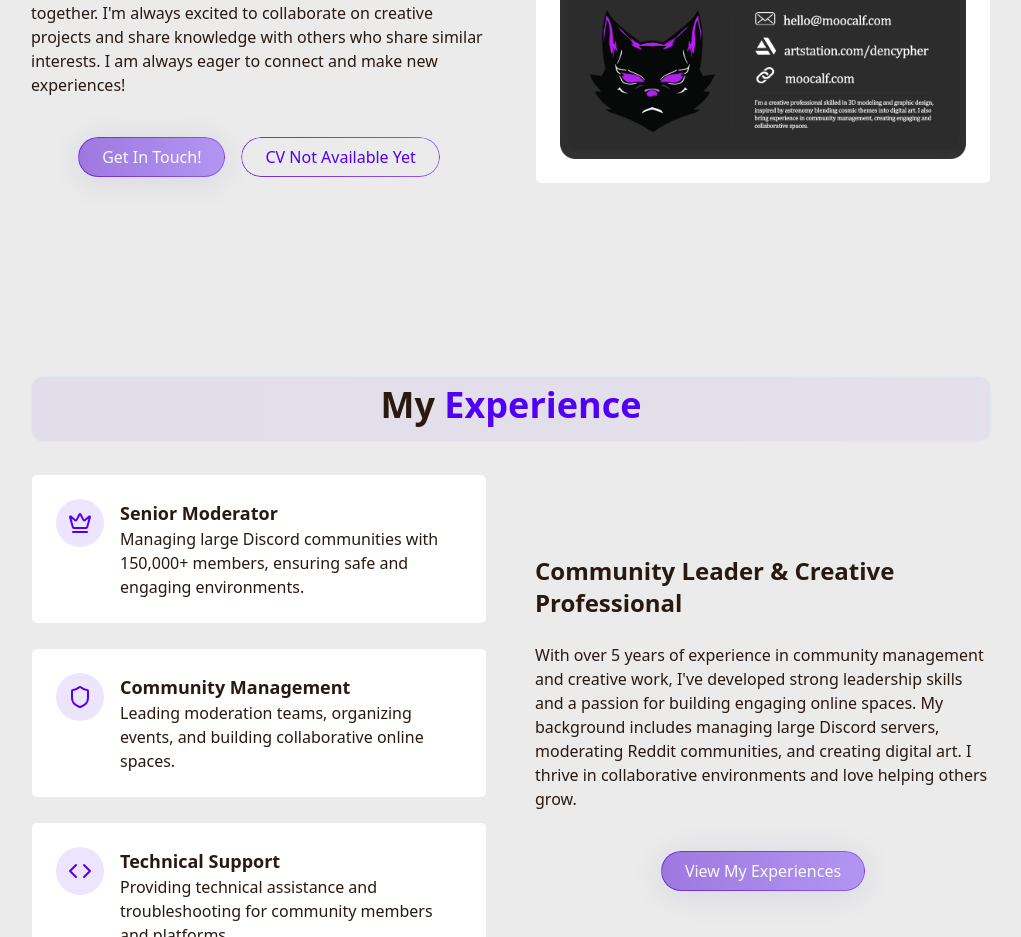
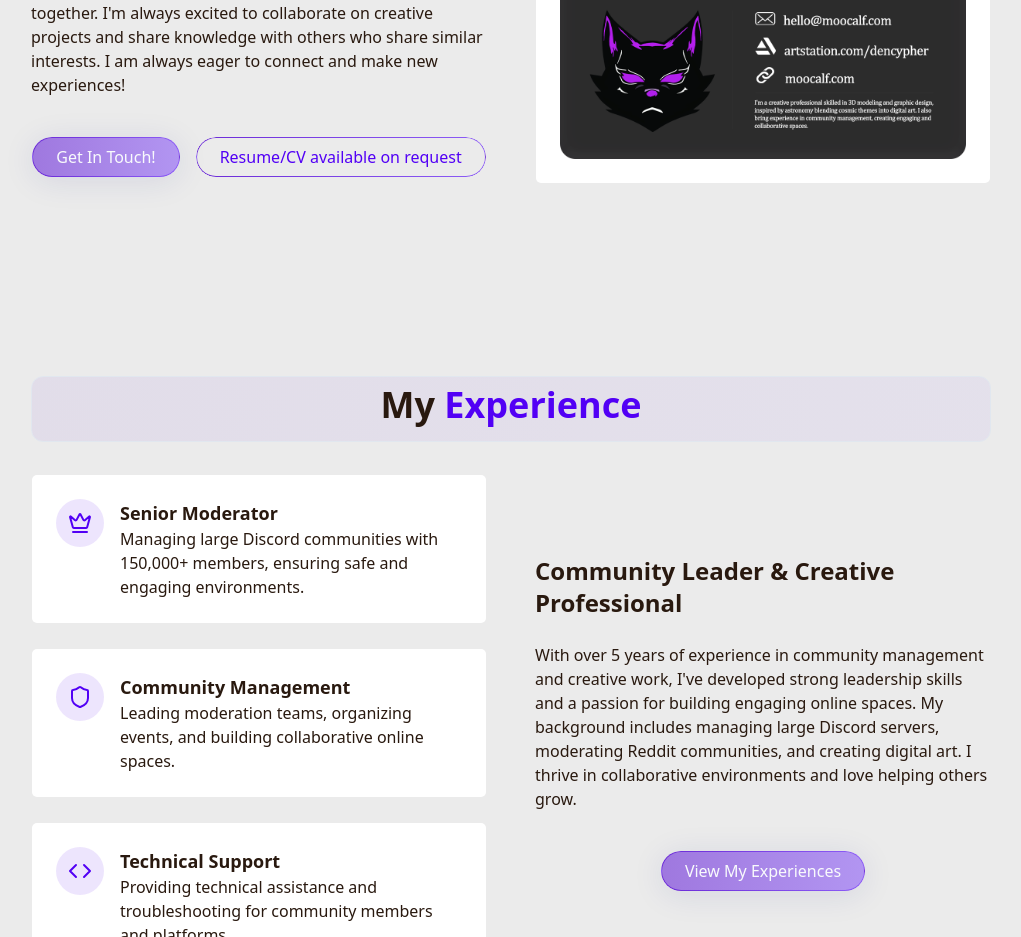
Before and after one commit to MooCalf/OnlinePortfolio, a React (Vite) app: page / in a window 1280 px wide. Shown: the part 1440-2377 px from the top of the page, without its empty margins (129-1150 px from the left). Built offline with nearby package versions, Linux system fonts and the light colour scheme.

Commit message:
Updated button

```diff
--- a/src/Components/AboutSection.jsx
+++ b/src/Components/AboutSection.jsx
@@ -108,7 +108,7 @@ export const AboutSection = () => {
             </p>
             <div className="flex flex-col sm:flex-row gap-4 pt-4 justify-center">
               <a href="#contact" className="cosmic-button">Get In Touch!</a>
-              <a href="" className="outline-gradient-button">CV Not Available Yet</a>
+              <a href="#contact" className="outline-gradient-button">Resume/CV available on request</a>
             </div>
           </motion.div>
           <motion.div className="grid grid-cols-1 gap-6"
@@ -171,7 +171,7 @@ export const ExperienceSection = () => {
             </p>
             <div className="flex flex-col sm:flex-row gap-4 pt-4 justify-center">
               <Link to="/my-experiences" className="cosmic-button">View My Experiences</Link>
-              <a href="" className="outline-gradient-button">CV Not Available Yet</a>
+              <a href="#contact" className="outline-gradient-button">Resume/CV available on request</a>
             </div>
           </div>
         </div>
```
